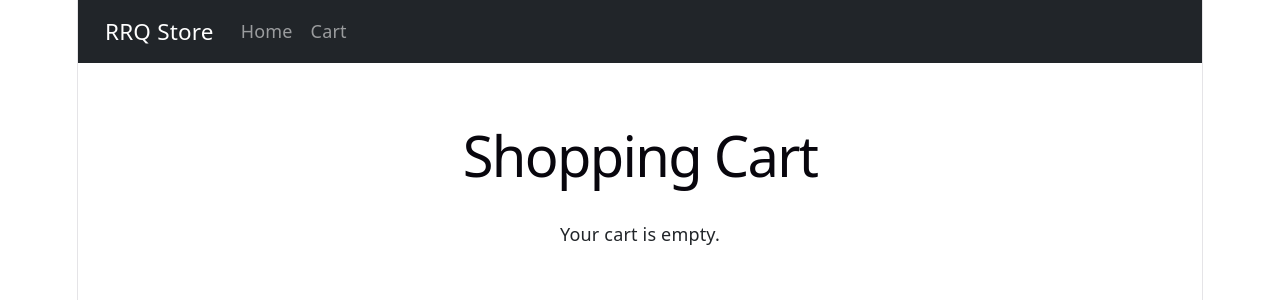
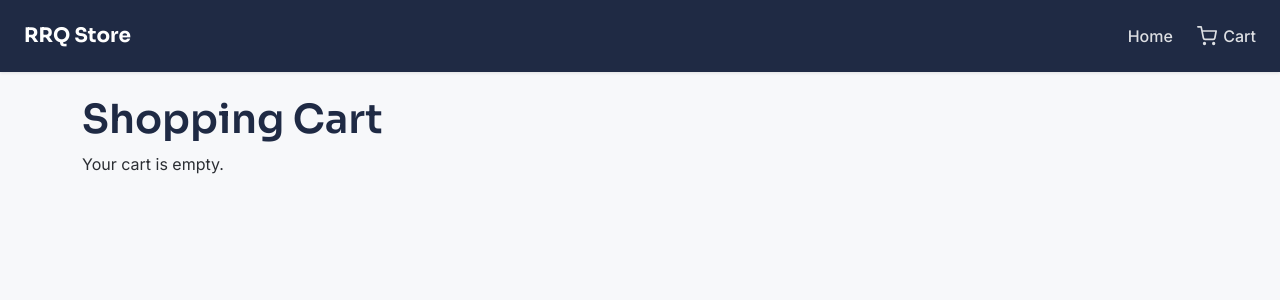
Before and after one commit to kyrissian/rrq-ecommerce-app, a React (Vite) app: page /cart in a window 1280 px wide. Shown: the top 300 px of the page. Built offline with nearby package versions, Linux system fonts and the light colour scheme.

Commit message:
styling changes made, added cart icon w/ item count, fixed decimals on pricing, added sorting by price

```diff
--- a/index.html
+++ b/index.html
@@ -1,13 +1,26 @@
 <!doctype html>
 <html lang="en">
+
 <head>
   <meta charset="UTF-8" />
   <link rel="icon" type="image/svg+xml" href="/favicon.svg" />
   <meta name="viewport" content="width=device-width, initial-scale=1.0" />
   <title>rrq-ecommerce-app</title>
+  <link rel="preconnect" href="https://fonts.googleapis.com" />
+  <link rel="preconnect" href="https://fonts.gstatic.com" crossorigin />
+  <link
+    href="https://fonts.googleapis.com/css2?family=Fraunces:opsz,wght@9..144,400;9..144,600;9..144,700&family=Inter:wght@400;500;600&family=IBM+Plex+Mono:wght@500&display=swap"
+    rel="stylesheet" />
+  <link rel="preconnect" href="https://fonts.googleapis.com" />
+  <link rel="preconnect" href="https://fonts.gstatic.com" crossorigin />
+  <link
+    href="https://fonts.googleapis.com/css2?family=Sora:wght@500;600;700&family=Inter:wght@400;500;600&family=IBM+Plex+Mono:wght@500&display=swap"
+    rel="stylesheet" />
 </head>
+
 <body>
   <div id="root"></div>
   <script type="module" src="/src/main.tsx"></script>
 </body>
+
 </html>
--- a/src/App.tsx
+++ b/src/App.tsx
@@ -1,29 +1,17 @@
-import { BrowserRouter, Routes, Route, Link } from "react-router-dom";
+import { BrowserRouter, Routes, Route } from "react-router-dom";
+import Navbar from "./components/Navbar";
 import Home from "./pages/Home";
 import Cart from "./pages/Cart";
 
 /**
  * Root application component. Sets up client-side routing between
- * the Home page (product catalog) and the Cart page, along with a
- * simple navigation bar for moving between them.
+ * the Home page (product catalog) and the Cart page, with a shared
+ * navigation bar rendered above every route.
  */
 function App() {
   return (
     <BrowserRouter>
-      <nav className="navbar navbar-expand navbar-dark bg-dark px-4">
-        <Link className="navbar-brand" to="/">
-          RRQ Store
-        </Link>
-        <div className="navbar-nav">
-          <Link className="nav-link" to="/">
-            Home
-          </Link>
-          <Link className="nav-link" to="/cart">
-            Cart
-          </Link>
-        </div>
-      </nav>
-
+      <Navbar />
       <Routes>
         <Route path="/" element={<Home />} />
         <Route path="/cart" element={<Cart />} />
--- /dev/null
+++ b/src/components/Navbar.tsx
@@ -0,0 +1,48 @@
+import { Link } from "react-router-dom";
+import { useAppSelector } from "../app/hooks";
+
+/**
+ * Site navigation bar shown on every page. Displays a live badge on
+ * the cart icon reflecting the total number of items currently in
+ * the shopping cart.
+ */
+function Navbar() {
+  const items = useAppSelector((state) => state.cart.items);
+  const totalItems = items.reduce((sum, item) => sum + item.count, 0);
+
+  return (
+    <nav className="app-navbar navbar navbar-expand px-4 py-3">
+      <div className="container-fluid px-0 d-flex justify-content-between align-items-center">
+        <Link className="navbar-brand" to="/">
+          RRQ Store
+        </Link>
+
+        <div className="d-flex align-items-center gap-4">
+          <Link className="nav-link" to="/">
+            Home
+          </Link>
+          <Link className="nav-link cart-link" to="/cart">
+            <svg
+              width="20"
+              height="20"
+              viewBox="0 0 24 24"
+              fill="none"
+              stroke="currentColor"
+              strokeWidth="2"
+              strokeLinecap="round"
+              strokeLinejoin="round"
+            >
+              <circle cx="9" cy="21" r="1" />
+              <circle cx="20" cy="21" r="1" />
+              <path d="M1 1h4l2.68 13.39a2 2 0 0 0 2 1.61h9.72a2 2 0 0 0 2-1.61L23 6H6" />
+            </svg>
+            Cart
+            {totalItems > 0 && <span className="cart-badge">{totalItems}</span>}
+          </Link>
+        </div>
+      </div>
+    </nav>
+  );
+}
+
+export default Navbar;
--- a/src/index.css
+++ b/src/index.css
@@ -1,111 +1,132 @@
 :root {
-  --text: #6b6375;
-  --text-h: #08060d;
-  --bg: #fff;
-  --border: #e5e4e7;
-  --code-bg: #f4f3ec;
-  --accent: #aa3bff;
-  --accent-bg: rgba(170, 59, 255, 0.1);
-  --accent-border: rgba(170, 59, 255, 0.5);
-  --social-bg: rgba(244, 243, 236, 0.5);
-  --shadow:
-    rgba(0, 0, 0, 0.1) 0 10px 15px -3px, rgba(0, 0, 0, 0.05) 0 4px 6px -2px;
+  --color-ink: #1f2a44;
+  --color-paper: #f7f8fa;
+  --color-surface: #ffffff;
+  --color-accent: #2fa88a;
+  --color-accent-dark: #22795f;
+  --color-warm: #f2665e;
+  --color-charcoal: #2b2e33;
+  --color-line: #e4e7eb;
 
-  --sans: system-ui, 'Segoe UI', Roboto, sans-serif;
-  --heading: system-ui, 'Segoe UI', Roboto, sans-serif;
-  --mono: ui-monospace, Consolas, monospace;
-
-  font: 18px/145% var(--sans);
-  letter-spacing: 0.18px;
-  color-scheme: light dark;
-  color: var(--text);
-  background: var(--bg);
-  font-synthesis: none;
-  text-rendering: optimizeLegibility;
-  -webkit-font-smoothing: antialiased;
-  -moz-osx-font-smoothing: grayscale;
-
-  @media (max-width: 1024px) {
-    font-size: 16px;
-  }
-}
-
-@media (prefers-color-scheme: dark) {
-  :root {
-    --text: #9ca3af;
-    --text-h: #f3f4f6;
-    --bg: #16171d;
-    --border: #2e303a;
-    --code-bg: #1f2028;
-    --accent: #c084fc;
-    --accent-bg: rgba(192, 132, 252, 0.15);
-    --accent-border: rgba(192, 132, 252, 0.5);
-    --social-bg: rgba(47, 48, 58, 0.5);
-    --shadow:
-      rgba(0, 0, 0, 0.4) 0 10px 15px -3px, rgba(0, 0, 0, 0.25) 0 4px 6px -2px;
-  }
-
-  #social .button-icon {
-    filter: invert(1) brightness(2);
-  }
-}
-
-#root {
-  width: 1126px;
-  max-width: 100%;
-  margin: 0 auto;
-  text-align: center;
-  border-inline: 1px solid var(--border);
-  min-height: 100svh;
-  display: flex;
-  flex-direction: column;
-  box-sizing: border-box;
+  --font-display: "Sora", sans-serif;
+  --font-body: "Inter", sans-serif;
+  --font-mono: "IBM Plex Mono", monospace;
 }
 
 body {
-  margin: 0;
+  background-color: var(--color-paper);
+  color: var(--color-charcoal);
+  font-family: var(--font-body);
 }
 
 h1,
-h2 {
-  font-family: var(--heading);
-  font-weight: 500;
-  color: var(--text-h);
+h2,
+h3,
+h4,
+h5 {
+  font-family: var(--font-display);
+  color: var(--color-ink);
+  font-weight: 600;
 }
 
-h1 {
-  font-size: 56px;
-  letter-spacing: -1.68px;
-  margin: 32px 0;
-  @media (max-width: 1024px) {
-    font-size: 36px;
-    margin: 20px 0;
-  }
-}
-h2 {
-  font-size: 24px;
-  line-height: 118%;
-  letter-spacing: -0.24px;
-  margin: 0 0 8px;
-  @media (max-width: 1024px) {
-    font-size: 20px;
-  }
-}
-p {
-  margin: 0;
+/* Navbar */
+.app-navbar {
+  background-color: var(--color-ink);
+  position: sticky;
+  top: 0;
+  z-index: 10;
+  box-shadow: 0 1px 3px rgba(0, 0, 0, 0.1);
 }
 
-code,
-.counter {
-  font-family: var(--mono);
-  display: inline-flex;
-  border-radius: 4px;
-  color: var(--text-h);
+.app-navbar .navbar-brand {
+  font-family: var(--font-display);
+  font-weight: 700;
+  color: var(--color-surface) !important;
 }
 
-code {
-  font-size: 15px;
-  line-height: 135%;
-  padding: 4px 8px;
-  background: var(--code-bg);
+.app-navbar .nav-link {
+  color: rgba(255, 255, 255, 0.85) !important;
+  font-weight: 500;
 }
+
+.app-navbar .nav-link:hover {
+  color: var(--color-accent) !important;
+}
+
+.cart-link {
+  position: relative;
+  display: flex;
+  align-items: center;
+  gap: 0.4rem;
+}
+
+.cart-badge {
+  background-color: var(--color-warm);
+  color: white;
+  font-family: var(--font-mono);
+  font-size: 0.7rem;
+  font-weight: 600;
+  border-radius: 999px;
+  padding: 0.05rem 0.45rem;
+}
+
+/* Buttons */
+.btn-brand {
+  background-color: var(--color-accent);
+  border-color: var(--color-accent);
+  color: white;
+  font-weight: 500;
+}
+
+.btn-brand:hover {
+  background-color: var(--color-accent-dark);
+  border-color: var(--color-accent-dark);
+  color: white;
+}
+
+.btn-remove {
+  background-color: transparent;
+  border: 1px solid var(--color-warm);
+  color: var(--color-warm);
+  font-weight: 500;
+}
+
+.btn-remove:hover {
+  background-color: var(--color-warm);
+  color: white;
+}
+
+/* Product cards */
+.product-card {
+  background-color: var(--color-surface);
+  border: 1px solid var(--color-line);
+  border-radius: 10px;
+  transition:
+    transform 0.15s ease,
+    box-shadow 0.15s ease;
+}
+
+.product-card:hover {
+  transform: translateY(-3px);
+  box-shadow: 0 8px 20px rgba(31, 42, 68, 0.08);
+}
+
+.price-tag {
+  display: inline-block;
+  font-family: var(--font-mono);
+  font-weight: 500;
+  color: var(--color-ink);
+  background-color: rgba(47, 168, 138, 0.12);
+  border: 1px dashed var(--color-accent);
+  border-radius: 999px;
+  padding: 0.15rem 0.6rem;
+}
+
+/* Cart / receipt style */
+.receipt-total {
+  font-family: var(--font-mono);
+}
+
+.cart-divider {
+  border-top: 1px dashed var(--color-line);
+}
--- a/src/pages/Cart.tsx
+++ b/src/pages/Cart.tsx
@@ -46,16 +46,12 @@ function Cart() {
           {items.map((item) => (
             <div
               key={item.id}
-              className="d-flex align-items-center border-bottom py-3"
+              className="d-flex align-items-center cart-divider py-3"
             >
               <img
                 src={item.image}
                 alt={item.title}
-                style={{
-                  width: "60px",
-                  height: "60px",
-                  objectFit: "contain",
-                }}
+                style={{ width: "60px", height: "60px", objectFit: "contain" }}
                 className="me-3"
                 onError={(e) => {
                   e.currentTarget.src =
@@ -64,12 +60,12 @@ function Cart() {
               />
               <div className="flex-grow-1">
                 <p className="mb-1">{item.title}</p>
-                <p className="mb-0 text-muted">
-                  Qty: {item.count} × ${item.price}
+                <p className="mb-0 text-muted receipt-total">
+                  Qty: {item.count} × ${item.price.toFixed(2)}
                 </p>
               </div>
               <button
-                className="btn btn-outline-danger btn-sm"
+                className="btn btn-remove btn-sm"
                 onClick={() => dispatch(removeFromCart(item.id))}
               >
                 Remove
@@ -79,10 +75,10 @@ function Cart() {
 
           <div className="mt-4">
             <p className="fs-5">Total items: {totalItems}</p>
-            <p className="fs-5 fw-bold">
+            <p className="fs-5 fw-bold receipt-total">
               Total price: ${totalPrice.toFixed(2)}
             </p>
-            <button className="btn btn-success" onClick={handleCheckout}>
+            <button className="btn btn-brand" onClick={handleCheckout}>
               Checkout
             </button>
           </div>
```
Also changed, not shown: src/pages/Home.tsx (+50 -12 lines). Lines whose indentation alone changed are shown as unchanged.
